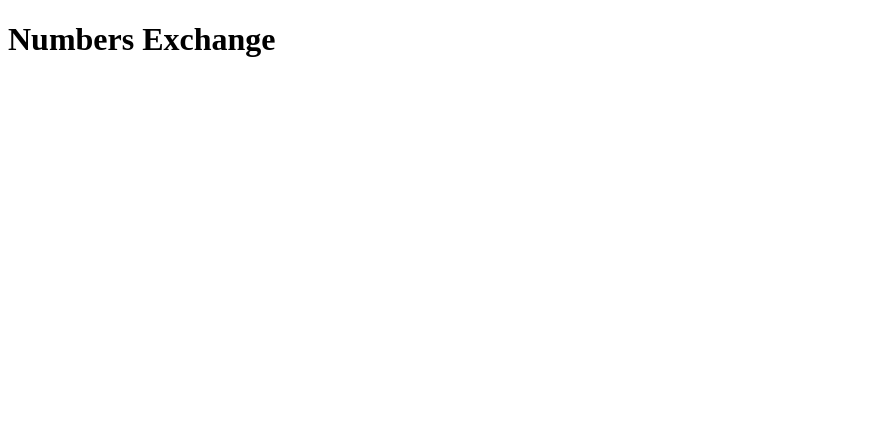
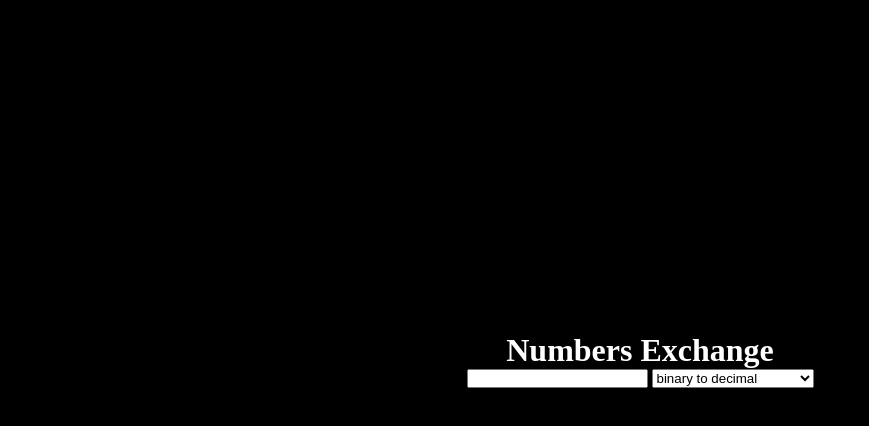
Before and after one commit to okhouja/Numbers-Exchange, a plain HTML site: page index.html in a window 1280 px wide. Shown: the whole page, without its empty margins (0-869 px from the left). Drawn offline with Linux system fonts and the light colour scheme.

Commit message:
Numbers Exchange

```diff
--- a/index.html
+++ b/index.html
@@ -9,6 +9,13 @@
   </head>
   <body>
     <h1>Numbers Exchange</h1>
+    <form>
+      <input type="text" id="userInput" />
+      <select id="converter">
+        <option value="binary">binary to decimal</option>
+        <option value="decimal">decimal to hexadecimal</option>
+      </select>
+    </form>
     <script src="./index.js"></script>
   </body>
 </html>
--- a/style.css
+++ b/style.css
@@ -0,0 +1,15 @@
+* {
+  margin: 0;
+  padding: 0;
+  box-sizing: border-box;
+}
+body {
+  display: flex;
+  justify-content: center;
+  align-items: center;
+  flex-direction: column;
+  height: 90vh;
+  width: 100vw;
+  background-color: black;
+  color: white;
+}
```
